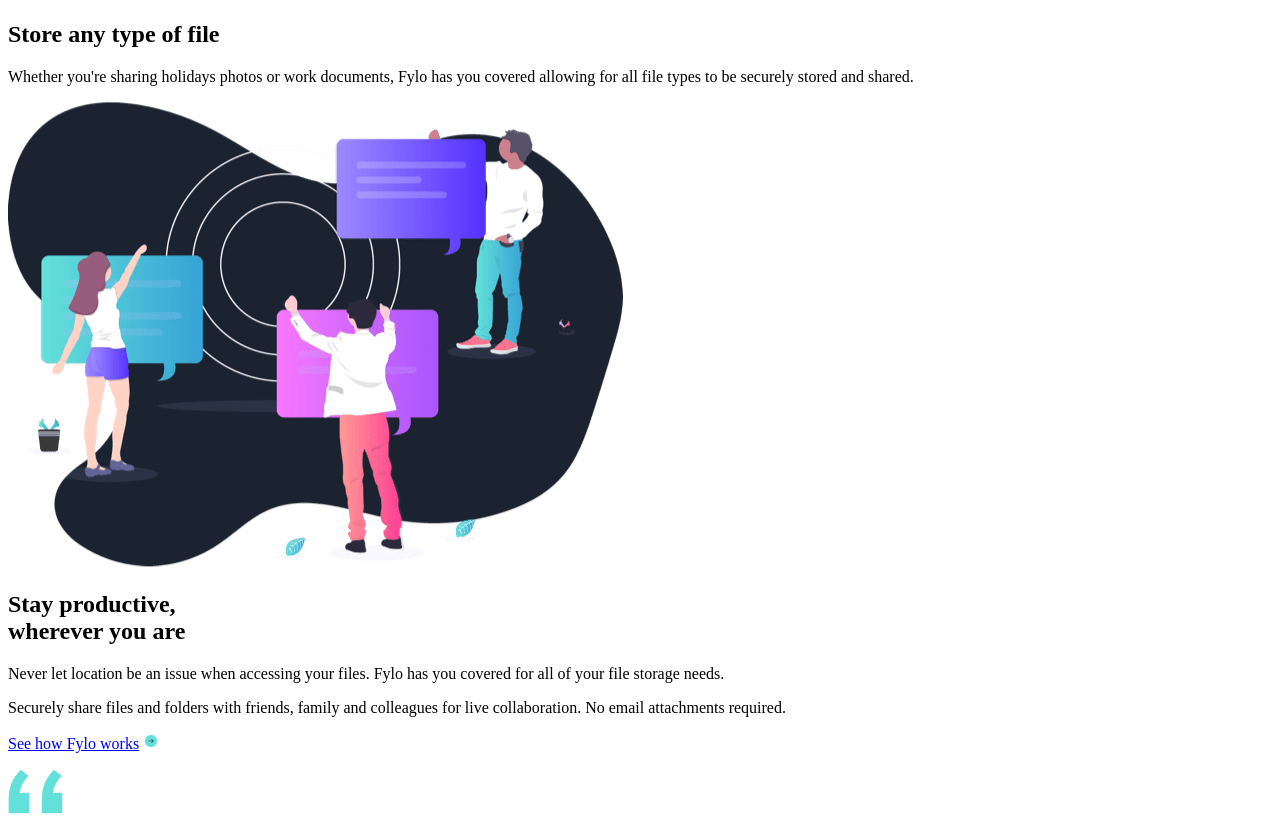
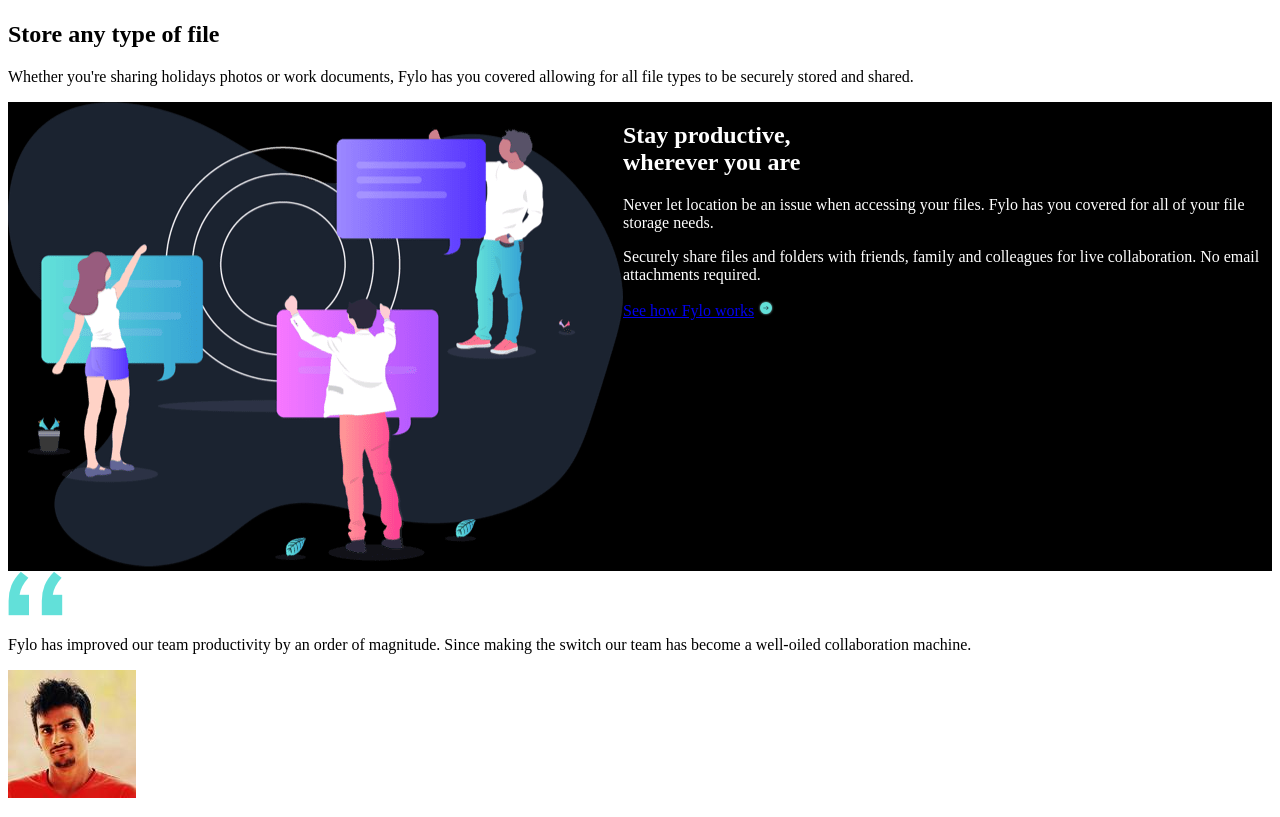
Before and after one commit to Paskod121/Fylo_Web_Site, a plain HTML site: page index.html in a window 1280 px wide. Shown: the part 1455-2272 px from the top of the page. Drawn offline with Linux system fonts and the light colour scheme; files that its build step writes are made by us from their sources.

Commit message:
Je  viens de finir certain modifications sur mon css et ma partie du html

```diff
--- a/index.html
+++ b/index.html
@@ -64,12 +64,16 @@
       <p>Whether you're sharing holidays photos or work documents, Fylo has you covered allowing for all file types to be securely stored and shared.</p>
     </div>
   </section>
-  <section>
-    <img src="./images/illustration-stay-productive.png" alt="Illustration stay productive">
-    <h1>Stay productive, <br> wherever you are</h1>
-    <p>Never let location be an issue when accessing your files. Fylo has you covered for all of your file storage needs.</p>
-    <p>Securely share files and folders with friends, family and colleagues for live collaboration. No email attachments required.</p>
+  <section class="productivitys">
+    <div>
+      <img src="./images/illustration-stay-productive.png" alt="Illustration stay productive" class="imgproductivitys">
+    </div>
+    <div>
+      <h1>Stay productive, <br> wherever you are</h1>
+      <p>Never let location be an issue when accessing your files. Fylo has you covered for all of your file storage needs.</p>
+      <p>Securely share files and folders with friends, family and colleagues for live collaboration. No email attachments required.</p>
     <p> <a href="#">See how Fylo works</a> <img src="./images/icon-arrow.svg" alt="arrow"></p>
+    </div>
   </section>
   <section class="testimonials">
     <img src="./images/bg-quotes.png" alt="background quotes">
```
